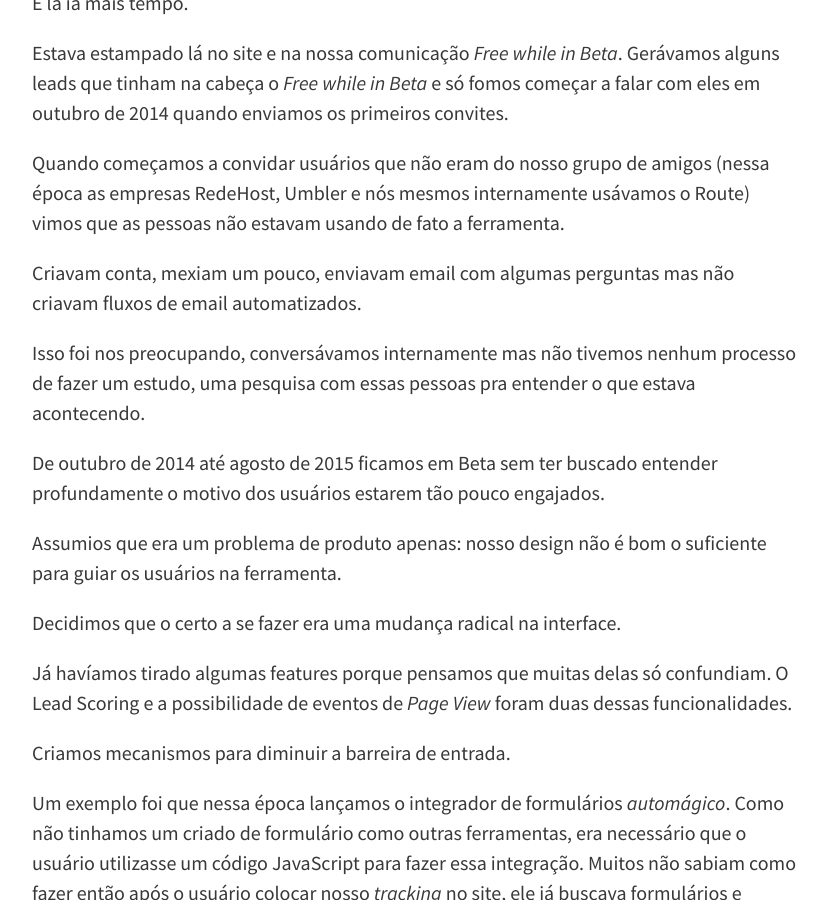
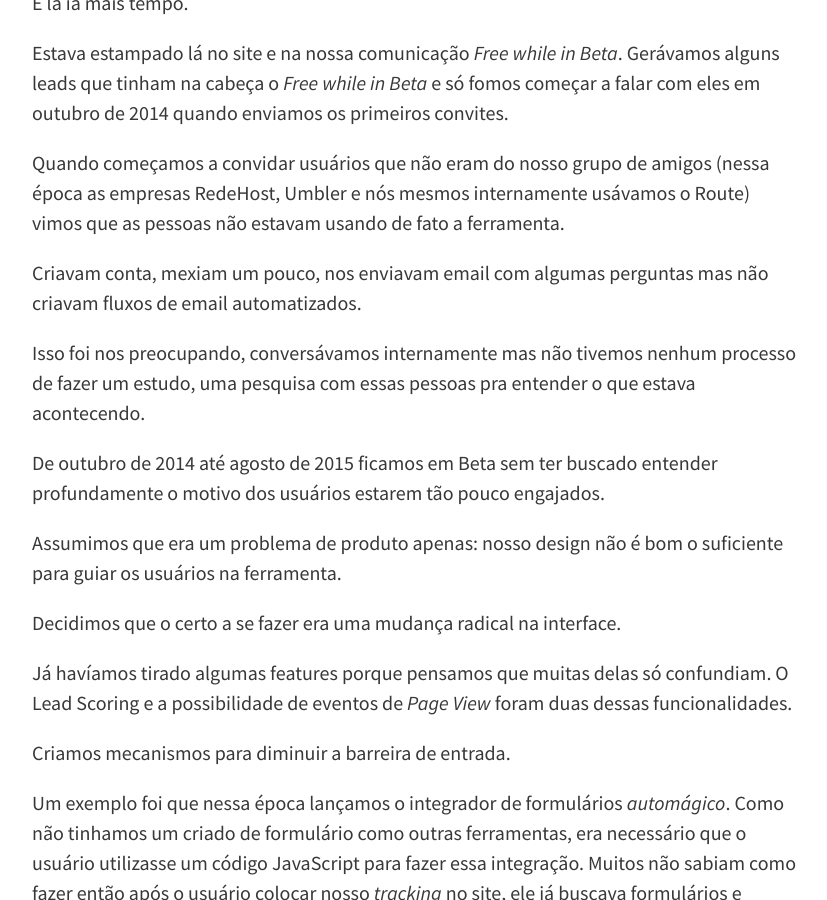
Before and after one commit to felipecbarbosa/felipecbarbosa.github.io, a Jekyll site: the page built from _posts/2017-08-02-startup-fail.md, in a window 1280 px wide and 900 px high, scrolled down 3275 px. Shown: the whole window, without its empty margins (224-1051 px from the left). Built offline with Jekyll 4.4.1, drawn with Linux system fonts in a browser that asks for light colours; nearby versions of some CDN libraries; comment, search, counter and statistics services are not loaded.

Commit message:
Edited startup fail post

```diff
--- a/_posts/2017-08-02-startup-fail.md
+++ b/_posts/2017-08-02-startup-fail.md
@@ -78,13 +78,13 @@ Estava estampado lá no site e na nossa comunicação <i>Free while in Beta</i>.
 
 Quando começamos a convidar usuários que não eram do nosso grupo de amigos (nessa época as empresas RedeHost, Umbler e nós mesmos internamente usávamos o Route) vimos que as pessoas não estavam usando de fato a ferramenta.
 
-Criavam conta, mexiam um pouco, enviavam email com algumas perguntas mas não criavam fluxos de email automatizados.
+Criavam conta, mexiam um pouco, nos enviavam email com algumas perguntas mas não criavam fluxos de email automatizados.
 
 Isso foi nos preocupando, conversávamos internamente mas não tivemos nenhum processo de fazer um estudo, uma pesquisa com essas pessoas pra entender o que estava acontecendo.
 
 De outubro de 2014 até agosto de 2015 ficamos em Beta sem ter buscado entender profundamente o motivo dos usuários estarem tão pouco engajados.
 
-Assumios que era um problema de produto apenas: nosso design não é bom o suficiente para guiar os usuários na ferramenta.
+Assumimos que era um problema de produto apenas: nosso design não é bom o suficiente para guiar os usuários na ferramenta.
 
 Decidimos que o certo a se fazer era uma mudança radical na interface.
 
```
